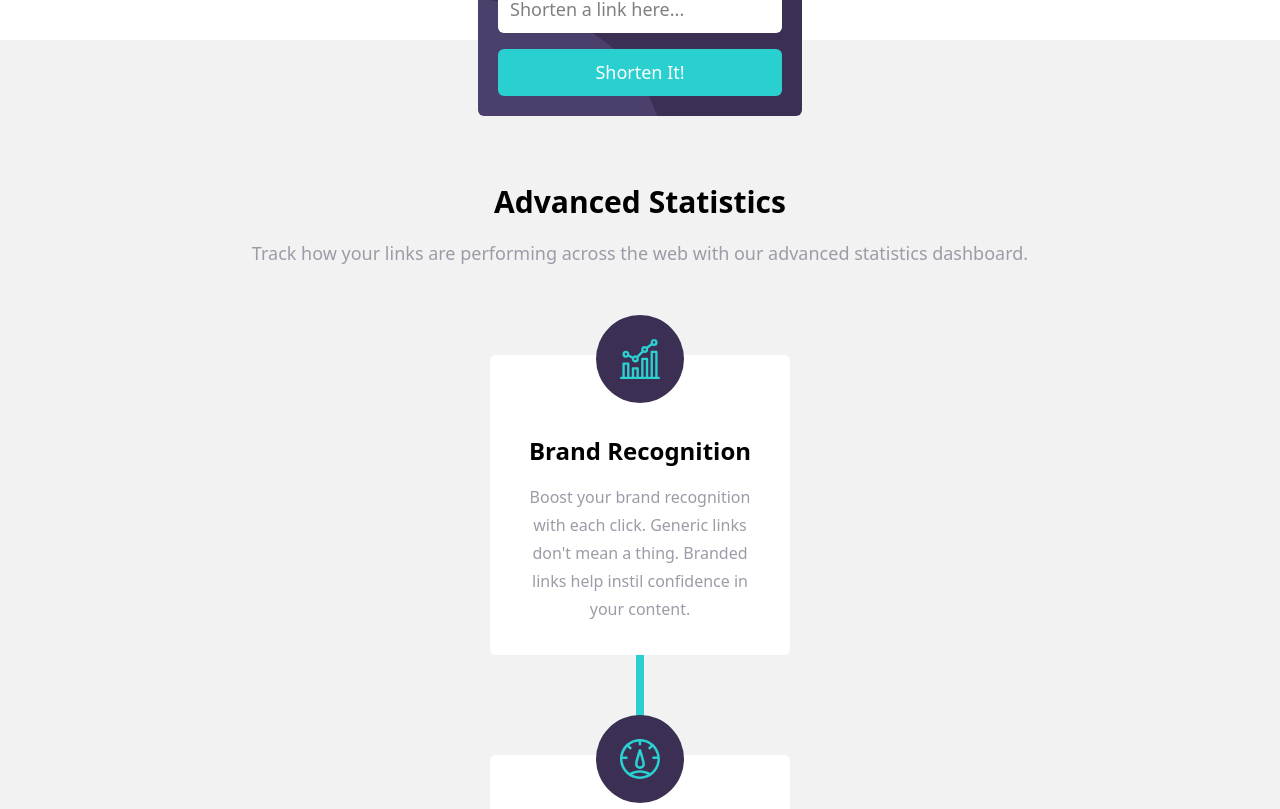
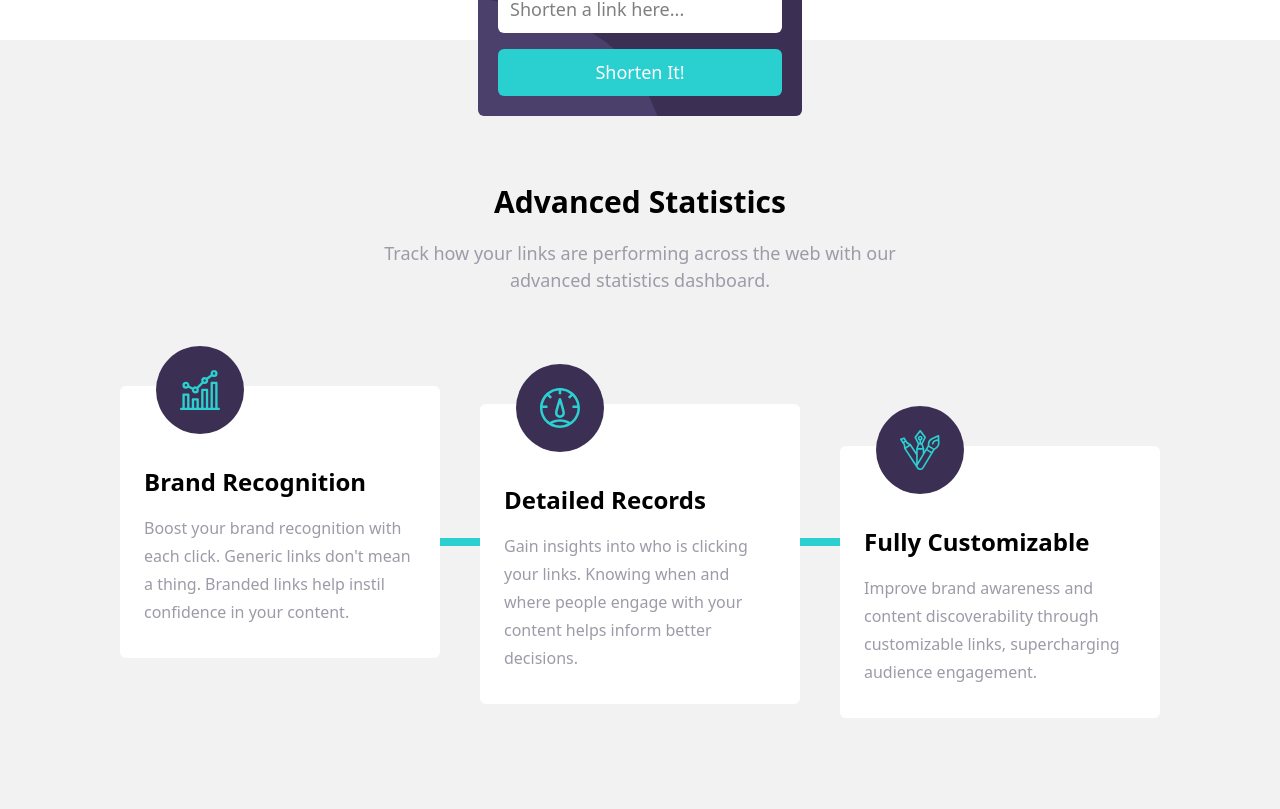
Before and after one commit to TrEv0rRrRr/url-shortener, a React (Vite) app: page / in a window 1280 px wide. Shown: the part 1271-2080 px from the top of the page. Built offline with nearby package versions, Linux system fonts and the light colour scheme.

Commit message:
feat: enhance responsiveness and styling in Features and FeatureCard components

```diff
--- a/src/components/Main-components/components/sections/Features.tsx
+++ b/src/components/Main-components/components/sections/Features.tsx
@@ -4,17 +4,17 @@ import FeatureCard from '../ui/FeatureCard'
 const Features = () => {
   return (
     <section className="flex flex-col items-center
-    justify-center gap-22 bg-text-muted/20 pt-12 py-18">
+    justify-center gap-22 bg-text-muted/20 pt-12 py-18 xl:gap-8 xl:pb-25">
       <div className="flex flex-col items-center
     justify-center gap-5">
         <h2 className="font-bold text-3xl">Advanced Statistics</h2>
-        <p className="text-text-secondary px-5">
+        <p className="text-text-secondary px-5 xl:px-96">
           Track how your links are performing across the web with our advanced statistics dashboard.
         </p>
       </div>
 
       <div className="flex flex-col items-center
-    justify-center gap-25">
+    justify-center gap-25 xl:flex-row xl:gap-10">
         {
           FEATURES.map(({ content, imgSrc, title }, index) => {
             return <FeatureCard content={content} imgSrc={imgSrc} title={title} id={index} />
--- a/src/components/Main-components/components/ui/FeatureCard.tsx
+++ b/src/components/Main-components/components/ui/FeatureCard.tsx
@@ -1,3 +1,5 @@
+import { getMarginMeasure } from "../../../../helpers/getMarginMeasure.ts";
+
 type Props = {
   id: number;
   imgSrc: string;
@@ -6,14 +8,14 @@ type Props = {
 }
 
 const FeatureCard = ({ content, imgSrc, title, id }: Props) => {
-  const notThirdCardStyle = "after:content-[''] after:absolute after:bg-brand-cyan after:w-2 after:h-18 after:-bottom-18"
-  const thirdCard = 2
+  const afterStyle = "after:content-[''] after:absolute after:bg-brand-cyan after:w-2 after:h-110 after:-bottom-110 xl:after:h-2 xl:after:w-100 xl:after:bottom-0 xl:after:top-38 xl:after:-right-100"
+  const firstCard = 0
 
   return (
     <div className={`bg-white flex flex-col items-center justify-center
-    text-center gap-5 max-w-75 p-6 pt-20 pb-8 relative rounded-md
-    ${id === thirdCard ? "" : notThirdCardStyle}`}>
-      <div className="bg-brand-dark rounded-[50%] absolute -top-10">
+    text-center gap-5 max-w-80 h-max px-6 pt-20 pb-8 relative rounded-md
+    ${id === firstCard ? afterStyle : ""} xl:text-start ${getMarginMeasure(id)}`}>
+      <div className="bg-brand-dark rounded-[50%] absolute -top-10 xl:left-9">
         <img className="p-6 object-contain w-22" src={imgSrc} alt="" aria-hidden />
       </div>
 
```
